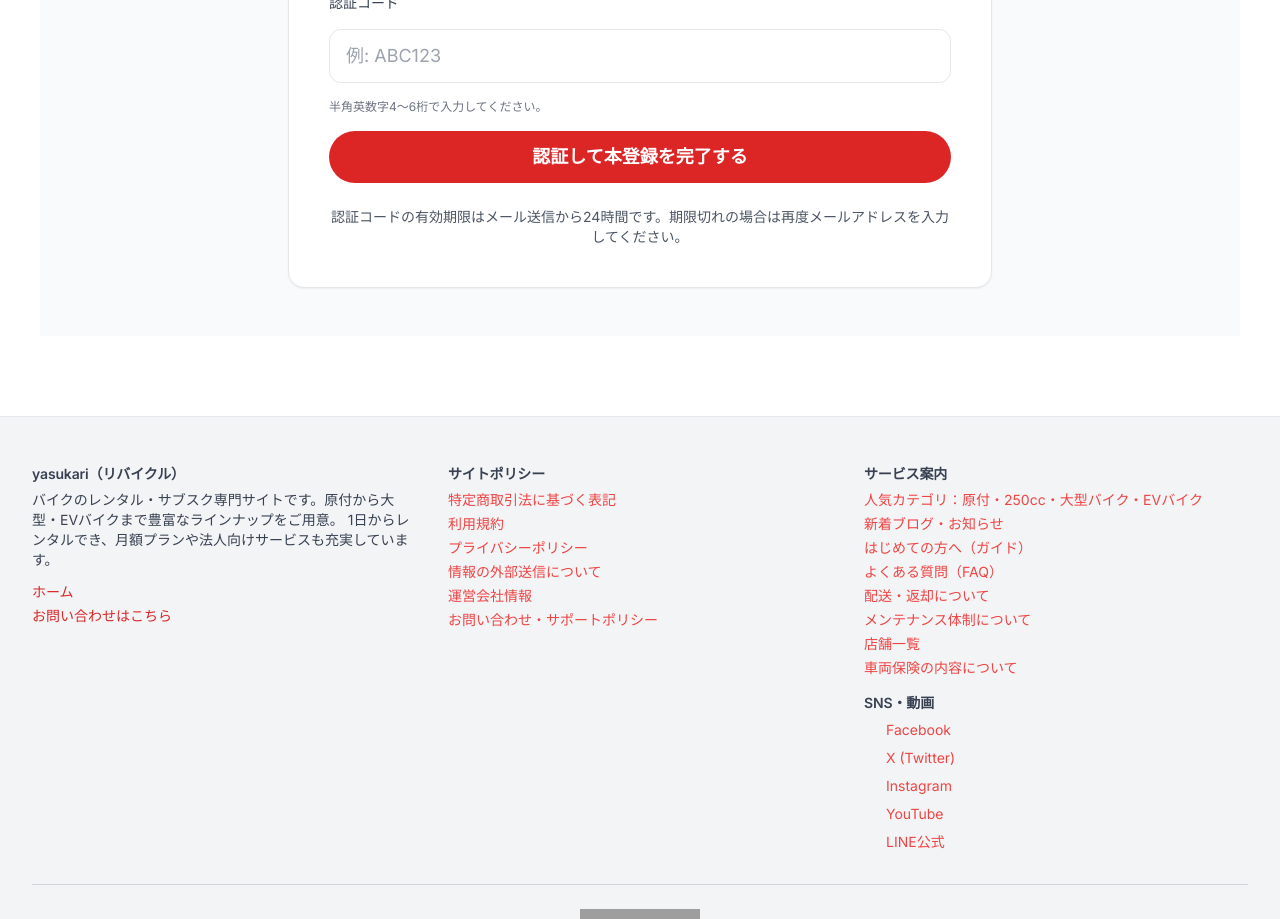
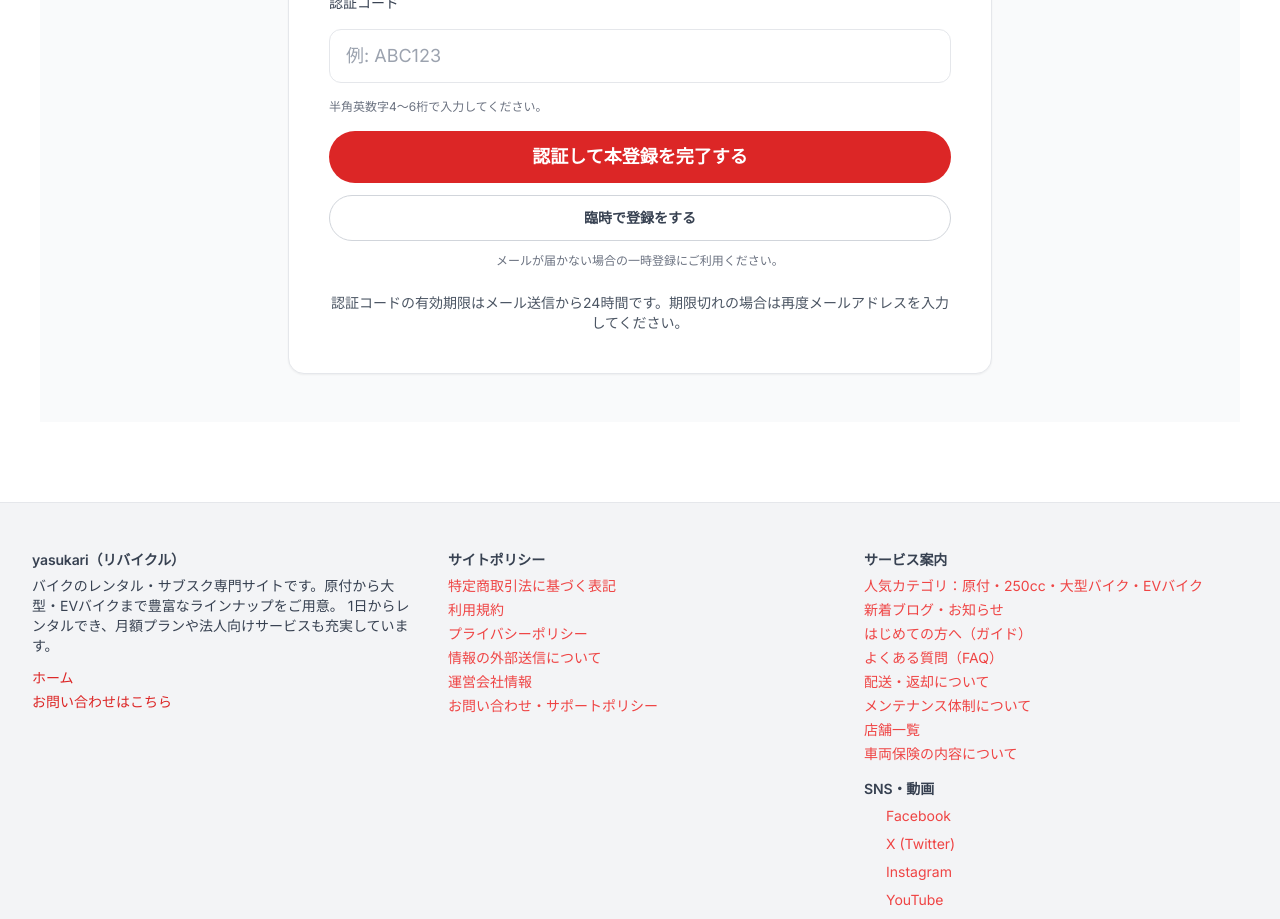
Before and after one commit to maruyamamasaya/yasukari, a Next.js app: page /register/auth in a window 1280 px wide. Shown: the part 880-1799 px from the top of the page. Built offline with nearby package versions, Linux system fonts and the light colour scheme; no server answers; grey boxes are pictures that could not be loaded; some icons are missing.

Commit message:
Add temporary registration fallback from code input page

```diff
--- /dev/null
+++ b/pages/api/register/temporary.ts
@@ -0,0 +1,60 @@
+import type { NextApiRequest, NextApiResponse } from 'next';
+import { clearPendingRegistration, getPendingRegistration } from '../../../lib/pendingRegistrations';
+import { createLightMember, hasLightMemberByEmail } from '../../../lib/mockUserDb';
+import type { LightMember } from '../../../lib/mockUserDb';
+
+export default function handler(req: NextApiRequest, res: NextApiResponse) {
+  if (req.method !== 'POST') {
+    res.setHeader('Allow', ['POST']);
+    return res.status(405).end(`Method ${req.method} Not Allowed`);
+  }
+
+  const { email } = req.body || {};
+  const sanitizedEmail = typeof email === 'string' ? email.trim().toLowerCase() : '';
+
+  if (!sanitizedEmail) {
+    return res.status(400).json({ message: 'メールアドレスを入力してください。' });
+  }
+
+  if (hasLightMemberByEmail(sanitizedEmail)) {
+    return res.status(200).json({ message: 'すでに登録済みのメールアドレスです。ログインしてください。' });
+  }
+
+  const pendingRegistration = getPendingRegistration(sanitizedEmail);
+
+  if (!pendingRegistration) {
+    return res.status(404).json({ message: '仮登録情報が見つかりませんでした。最初からやり直してください。' });
+  }
+
+  let member: LightMember;
+
+  try {
+    member = createLightMember({
+      email: pendingRegistration.email,
+      username: pendingRegistration.fullName,
+      password: pendingRegistration.password,
+      phoneNumber: pendingRegistration.phoneNumber,
+      registrationStatus: 'provisional',
+    });
+  } catch (error) {
+    const message = error instanceof Error ? error.message : '登録処理に失敗しました。';
+    return res.status(400).json({ message });
+  } finally {
+    clearPendingRegistration(sanitizedEmail);
+  }
+
+  res.setHeader('Set-Cookie', `auth=${member.id}; Path=/; HttpOnly; Max-Age=${60 * 60 * 24}; SameSite=Lax`);
+
+  return res.status(200).json({
+    message: '臨時登録が完了しました。マイページから続きの手続きを行ってください。',
+    member: {
+      id: member.id,
+      email: member.email,
+      username: member.username,
+      plan: member.plan,
+      createdAt: member.createdAt,
+      phoneNumber: member.phoneNumber,
+      registrationStatus: member.registrationStatus,
+    },
+  });
+}
--- a/pages/register/auth.tsx
+++ b/pages/register/auth.tsx
@@ -121,6 +121,51 @@ const RegisterAuthPage: NextPage = () => {
     void submitVerification(code);
   };
 
+  const handleTemporaryRegistration = useCallback(async () => {
+    if (!normalizedEmail) {
+      setStatus('error');
+      setFeedback('メールアドレス情報が見つかりません。最初から手続きをやり直してください。');
+      return;
+    }
+
+    setStatus('loading');
+    setFeedback('');
+
+    try {
+      const res = await fetch('/api/register/temporary', {
+        method: 'POST',
+        headers: { 'Content-Type': 'application/json' },
+        body: JSON.stringify({ email: normalizedEmail }),
+      });
+
+      const data: ApiResponse = await res.json().catch(() => ({}));
+
+      if (!res.ok) {
+        setStatus('error');
+        setFeedback(data.message ?? '臨時登録に失敗しました。時間を置いて再度お試しください。');
+        return;
+      }
+
+      setStatus('success');
+      setFeedback(data.message ?? '臨時登録が完了しました。');
+      setCode('');
+
+      const query = new URLSearchParams();
+      if (data.member?.username) {
+        query.set('name', data.member.username);
+      }
+      const emailForRedirect = data.member?.email ?? normalizedEmail;
+      if (emailForRedirect) {
+        query.set('email', emailForRedirect);
+      }
+      void router.push(`${REGISTER_COMPLETION_PATH}${query.toString() ? `?${query.toString()}` : ''}`);
+    } catch (error) {
+      console.error(error);
+      setStatus('error');
+      setFeedback('通信エラーが発生しました。ネットワーク環境をご確認のうえ、再度お試しください。');
+    }
+  }, [normalizedEmail, router]);
+
   return (
     <>
       <Head>
@@ -242,6 +287,7 @@ const RegisterAuthPage: NextPage = () => {
                 maxLength={6}
               />
               <p className="text-xs text-gray-500">半角英数字4〜6桁で入力してください。</p>
+              <div className="space-y-3">
                 <button
                   type="submit"
                   className="w-full rounded-full bg-red-600 py-3 text-lg font-semibold text-white transition hover:bg-red-700 disabled:cursor-not-allowed disabled:bg-red-300"
@@ -249,6 +295,16 @@ const RegisterAuthPage: NextPage = () => {
                 >
                   {status === 'loading' ? '認証中…' : '認証して本登録を完了する'}
                 </button>
+                <button
+                  type="button"
+                  onClick={() => void handleTemporaryRegistration()}
+                  className="w-full rounded-full border border-gray-300 px-4 py-3 text-sm font-semibold text-gray-700 transition hover:bg-gray-100 disabled:cursor-not-allowed disabled:text-gray-400"
+                  disabled={status === 'loading' || !normalizedEmail}
+                >
+                  臨時で登録をする
+                </button>
+                <p className="text-center text-xs text-gray-500">メールが届かない場合の一時登録にご利用ください。</p>
+              </div>
             </form>
             <div className="mt-6 text-center text-sm text-gray-600">
               認証コードの有効期限はメール送信から24時間です。期限切れの場合は再度メールアドレスを入力してください。
```
Lines whose indentation alone changed are shown as unchanged.
